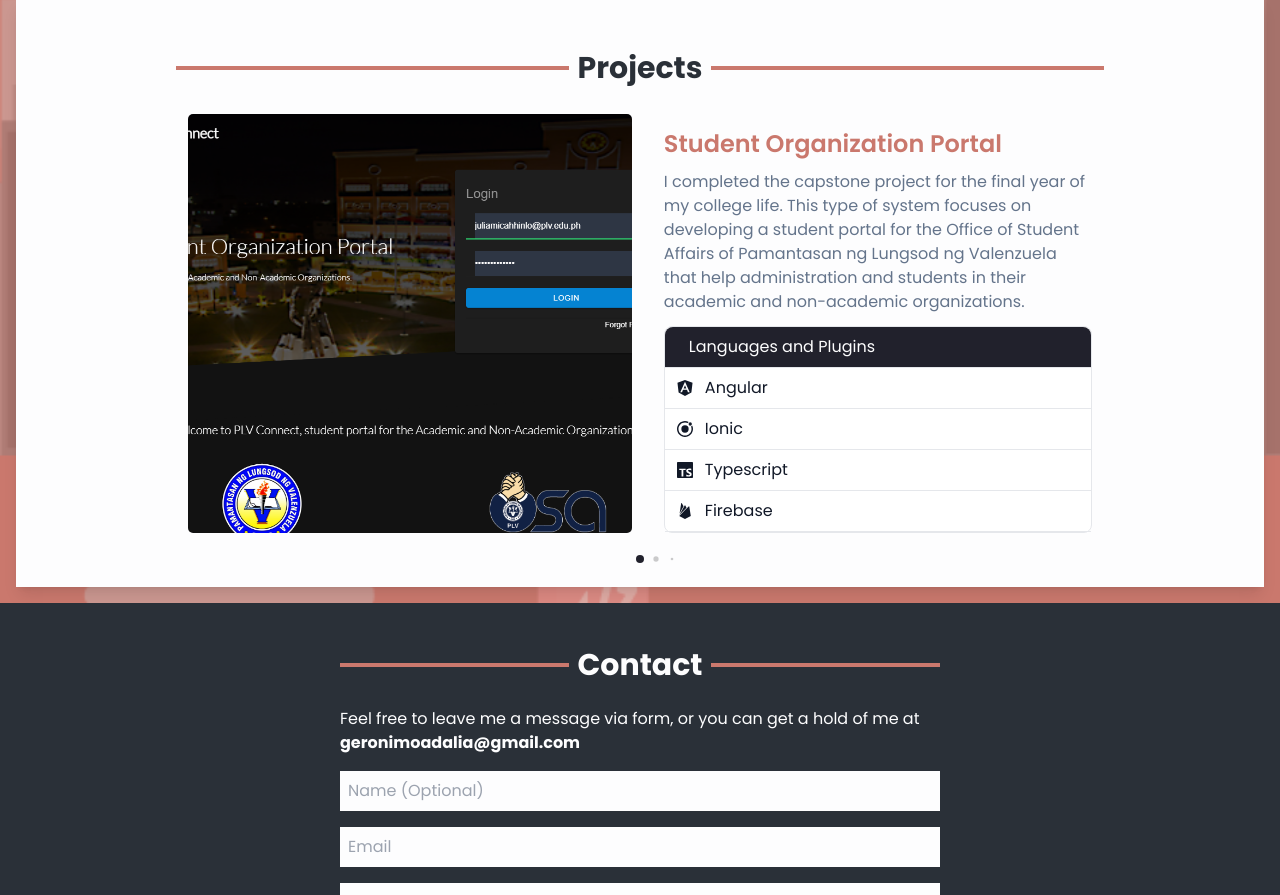
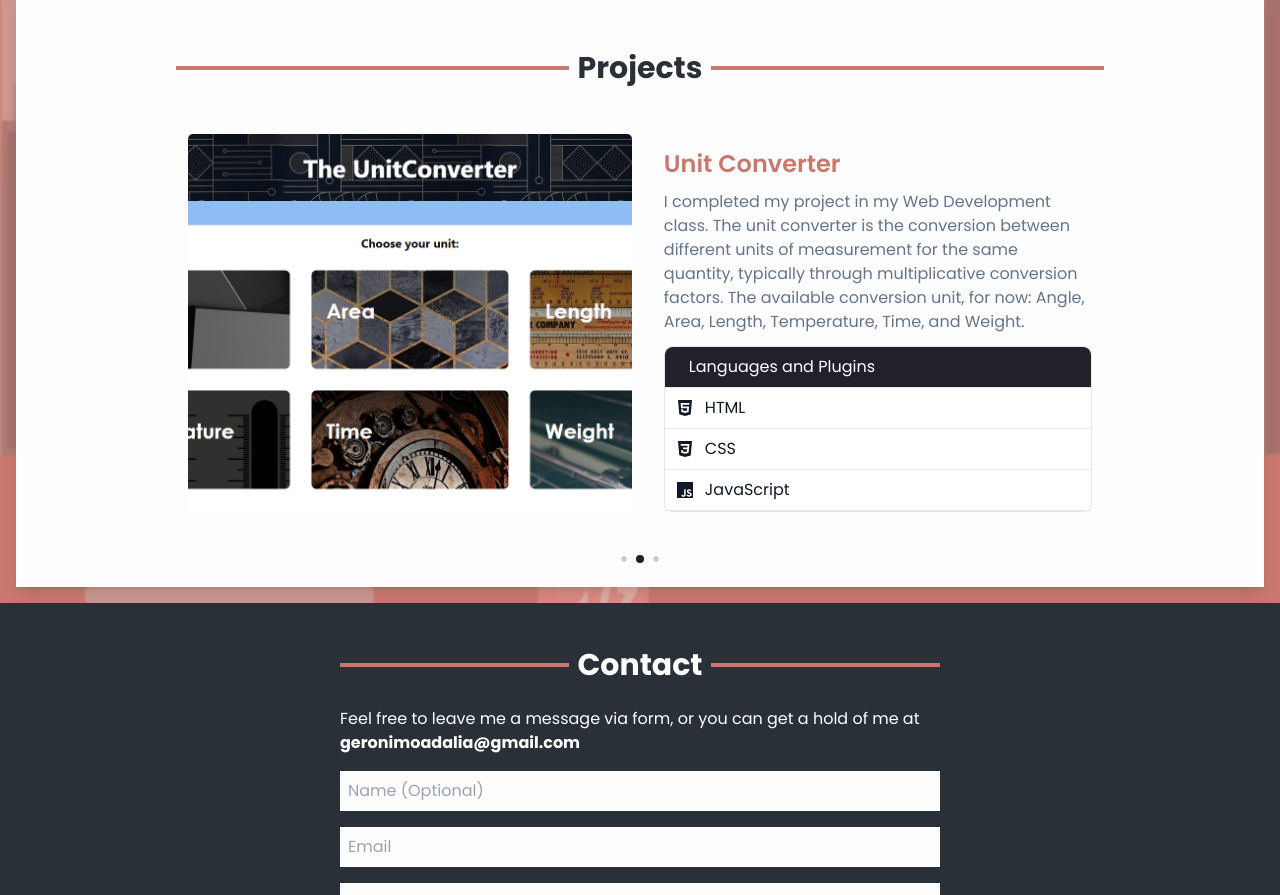
Before and after one commit to geronimium-gr/My-Portfolio, a React (Create React App) app: page / in a window 1280 px wide. Shown: the part 1288-2183 px from the top of the page. Built offline with nearby package versions, Linux system fonts and the light colour scheme; a web font is replaced by a local one.

Commit message:
Add Autoplay

```diff
--- a/src/components/Project.jsx
+++ b/src/components/Project.jsx
@@ -42,10 +42,10 @@ const Project = () => {
               pagination={{
                 dynamicBullets: true,
               }}
-              // autoplay={{
-              //   delay: 2000,
-              //   disableOnInteraction: true,
-              // }}
+              autoplay={{
+                delay: 3000,
+                disableOnInteraction: true,
+              }}
               rewind={true}
               modules={[Navigation, Pagination, Autoplay]}
               onSwiper={(swiper) => console.log(swiper)}
```
